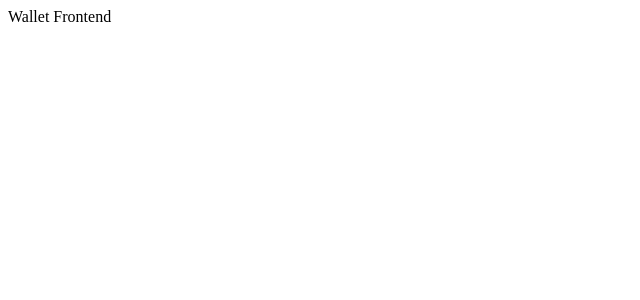
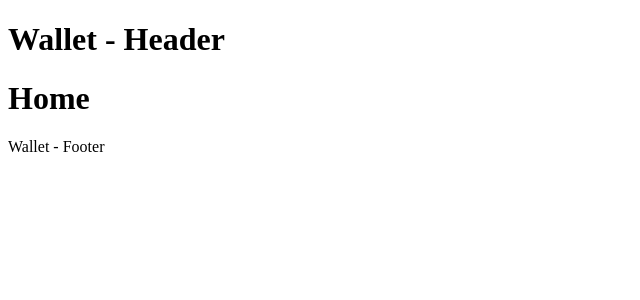
Before and after one commit to tineo-project-wallet/frontend, a React (Vite) app: page / in a window 1280 px wide. Shown: the top 300 px of the page, without its empty margins (0-640 px from the left). Built offline with nearby package versions, Linux system fonts and the light colour scheme.

Commit message:
feat: set router to project

```diff
--- a/src/App.jsx
+++ b/src/App.jsx
@@ -1,10 +1,27 @@
+import { Route, Routes } from "react-router-dom";
+
+import { basicRouteList, adminRouteList } from "./routes/routeList.js";
+
 function App() {
-
   return (
     <>
-      Wallet Frontend
+      <h1>Wallet - Header</h1>
+
+      <Routes>
+        <Route path={basicRouteList.home} element={<h1>Home</h1>} />
+        <Route path={basicRouteList.login} element={<h1>Login</h1>} />
+        <Route path={basicRouteList.register} element={<h1>Register</h1>} />
+        <Route path={basicRouteList.profile} element={<h1>Profile</h1>} />
+
+        <Route path={adminRouteList.dashboard} element={<h1>Dashboard</h1>} />
+        <Route path={adminRouteList.users} element={<h1>Users</h1>} />
+
+        <Route path={basicRouteList.notFound} element={<h1>Not Found</h1>} />
+      </Routes>
+
+      <p>Wallet - Footer</p>
     </>
-  )
+  );
 }
 
-export default App
+export default App;
```
Also changed, not shown: src/main.jsx (+7 -7 lines).
